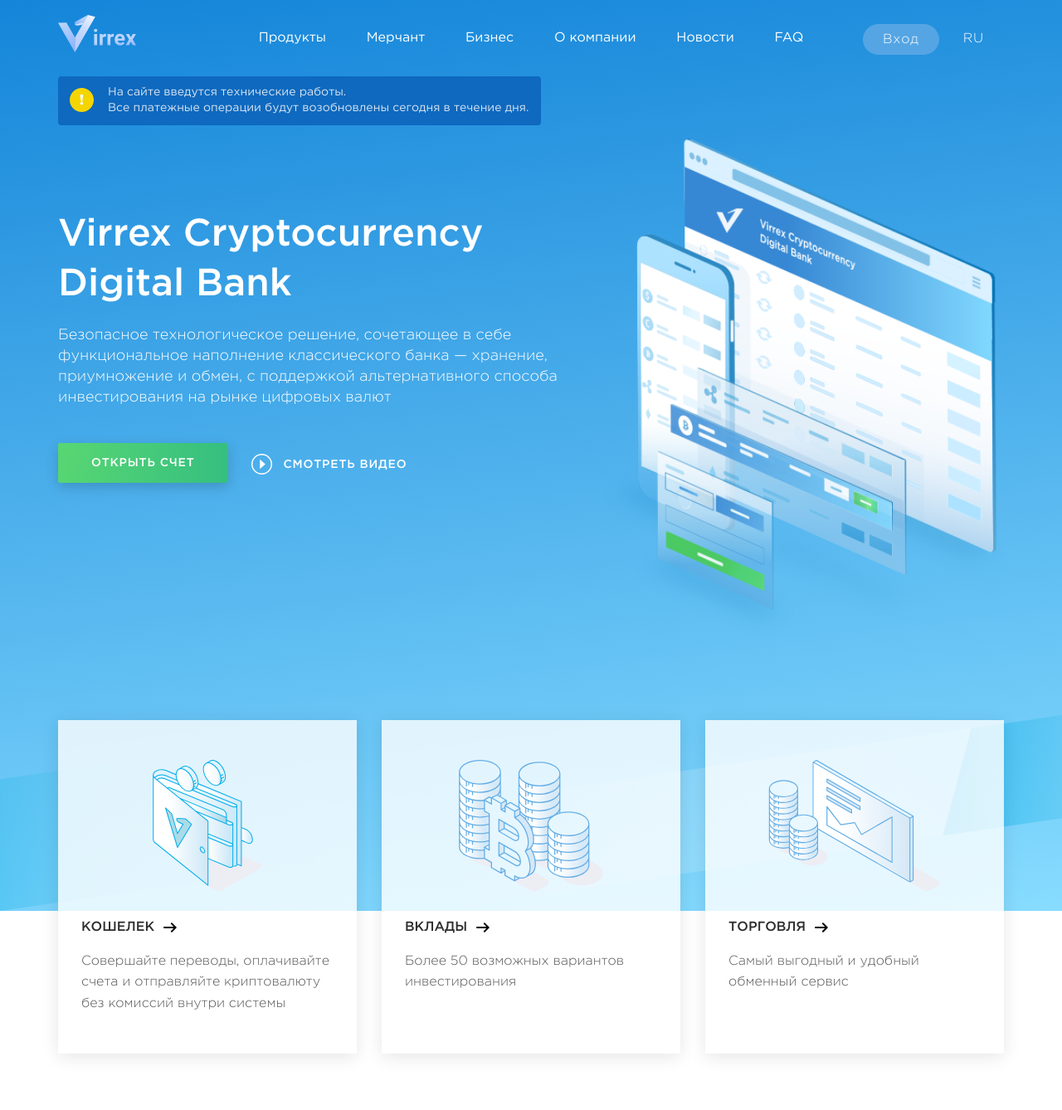
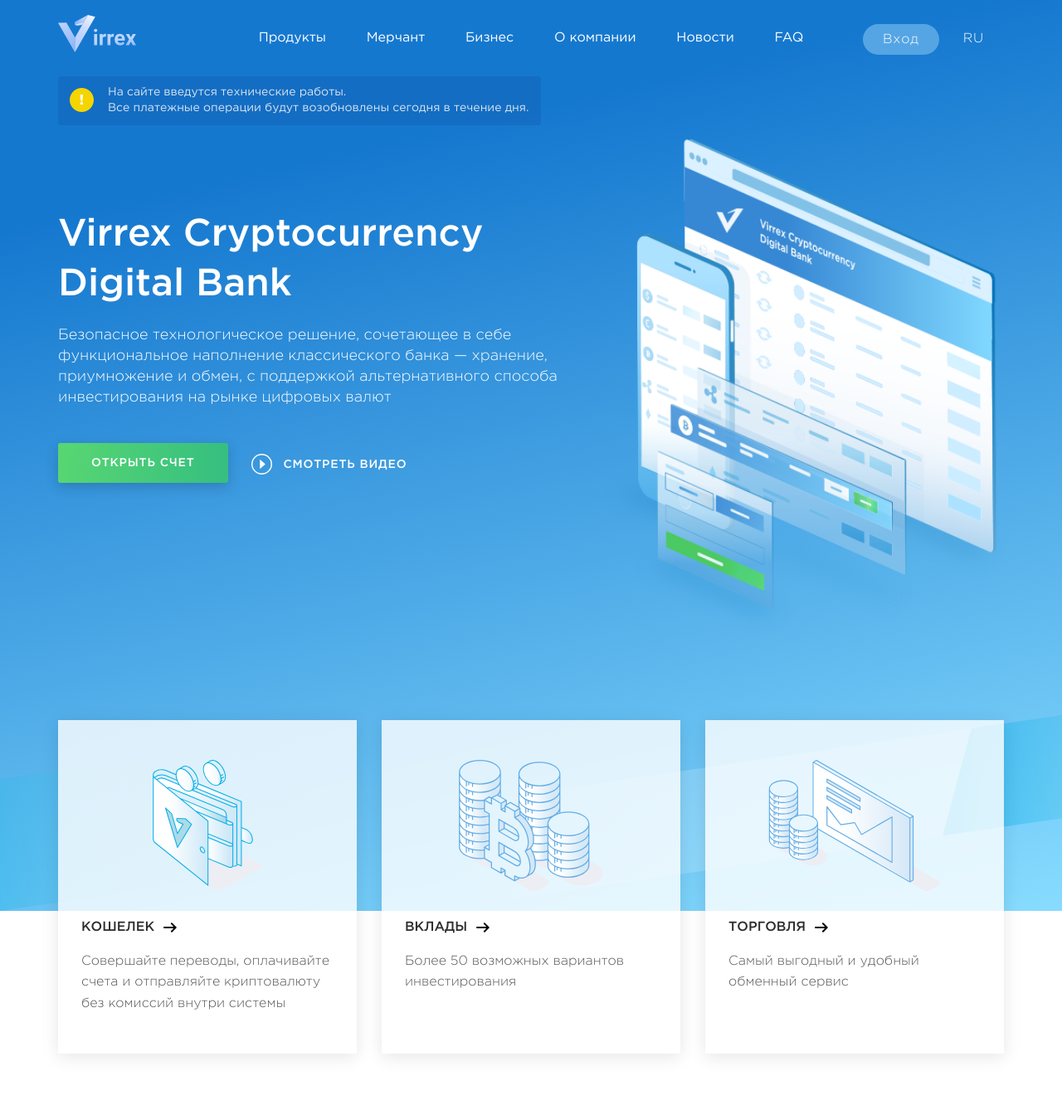
Before and after one commit to clientlab-dev/virrex, a PHP site: page /index.php in a window 1280 px wide. Shown: the top 1338 px of the page at 83% size. Run offline with PHP 8.4, Linux system fonts and the light colour scheme; style sheets or scripts are compiled from the project's sources; some libraries are stand-ins or nearby versions.

Commit message:
Правки стилей - Первый баннер на главной

```diff
--- a/assets/scss/_notice.scss
+++ b/assets/scss/_notice.scss
@@ -30,7 +30,7 @@
         padding-top: 10px;
         padding-bottom: 10px;
         padding-right: 15px;
-        background-color: #0e69bf;
+        background-color: rgba(3, 17, 88, 0.1);
         color: #d9e4ef;
         border-radius: 4px;
         font-size: 14px;
--- a/assets/scss/screen.scss
+++ b/assets/scss/screen.scss
@@ -252,7 +252,8 @@
 
 .hero-fill {
     &_blue {
-        background: linear-gradient(-7deg, #87dcff 0, #1485d9 100%);
+        //background: linear-gradient(-7deg, #87dcff 0, #1485d9 100%);
+        background: linear-gradient(-13deg, #87dcff 0, rgb(21, 120, 207) 80%, rgb(21, 120, 207) 100%);
     }
 
     &_dark-blue {
@@ -2700,6 +2701,7 @@
         }
     }
 }
+
 .d-none {
     display: none !important;
 }
```
